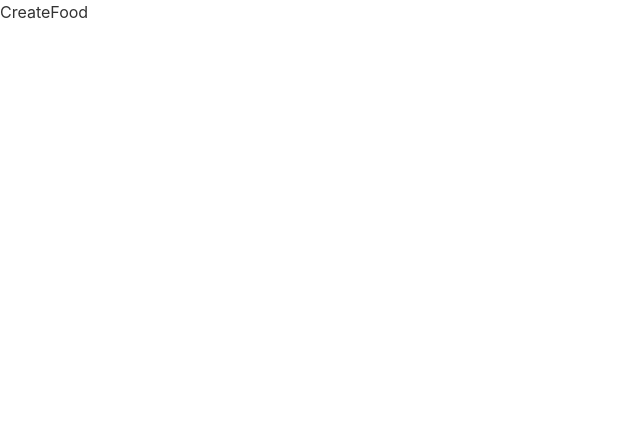
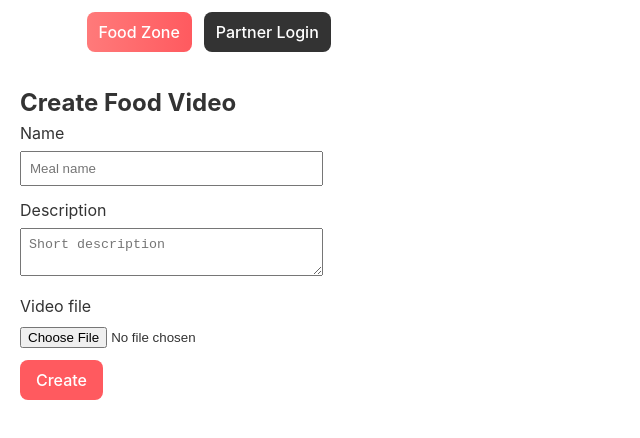
Before and after one commit to ANSHU9473/Zomato_Insta, a React app in the folder Frontend/: page /create-food in a window 1280 px wide. Shown: the top 438 px of the page, without its empty margins (0-640 px from the left). Built offline with nearby package versions, Linux system fonts and the light colour scheme; no server answers; the HTML template or start-up script is replaced by a standard one.

Commit message:
Initial commit

```diff
--- a/Frontend/src/Routes/AppRoutes.jsx
+++ b/Frontend/src/Routes/AppRoutes.jsx
@@ -1,5 +1,6 @@
 import React from 'react'
 import {BrowserRouter as Router, Routes, Route, Navigate} from 'react-router-dom'
+import Header from '../components/Header'
 import UserRegister from '../pages/UserRegisterFixed'
 import UserLogin from '../pages/UserLogin'
 import FoodPartnerRegister from '../pages/FoodPartnerRegister'
@@ -12,6 +13,7 @@ import Profile from '../pages/food-partener/Profile'
 const AppRoutes = () => {
   return (
     <Router>
+        <Header />
         <Routes>
     <Route path='/reels' element={<Reels/>}/>
 
--- /dev/null
+++ b/Frontend/src/components/Header.jsx
@@ -0,0 +1,38 @@
+import React, { useEffect, useState } from 'react'
+import { Link, useNavigate } from 'react-router-dom'
+import axios from 'axios'
+
+const Header = () => {
+  const [partnerId, setPartnerId] = useState(null)
+  const navigate = useNavigate()
+
+  useEffect(() => {
+    let mounted = true
+    axios.get('http://localhost:3000/api/auth/foodpartner/me', { withCredentials: true })
+      .then(res => {
+        if (!mounted) return
+        const id = res?.data?.foodPartener?._id || res?.data?.foodPartener?.id
+        setPartnerId(id)
+      })
+      .catch(()=>{})
+    return () => { mounted = false }
+  }, [])
+
+  return (
+    <header style={{display:'flex', alignItems:'center', justifyContent:'space-between', padding:12, borderBottom:'1px solid rgba(255,255,255,0.04)'}}>
+      <div>
+        <Link to="/" style={{textDecoration:'none', color:'#fff', fontWeight:700}}>Food App</Link>
+      </div>
+      <div style={{display:'flex', gap:12}}>
+        <Link to="/reels" style={{background:'linear-gradient(90deg,#ff7a7a,#ff5a5f)', padding:'8px 12px', borderRadius:8, color:'#fff', textDecoration:'none'}}>Food Zone</Link>
+        {partnerId ? (
+          <button onClick={()=> navigate('/create-food')} style={{padding:'8px 12px', borderRadius:8, background:'#ff5a5f', color:'#fff', border:'none'}}>Create Food</button>
+        ) : (
+          <Link to="/food-partner/login" style={{padding:'8px 12px', borderRadius:8, background:'#333', color:'#fff', textDecoration:'none'}}>Partner Login</Link>
+        )}
+      </div>
+    </header>
+  )
+}
+
+export default Header
--- a/Frontend/src/pages/FoodPartnerLogin.jsx
+++ b/Frontend/src/pages/FoodPartnerLogin.jsx
@@ -23,13 +23,20 @@ const FoodPartnerLogin = () => {
     e.preventDefault();
     // Form submission logic here
     console.log('Food Partner Login:', formData);
-    axios.post("http://localhost:3000/api/food-partner/login",{
-      email:formData.email,
-      password:formData.password
-    },{
-        withCredentials:true
-    })
-    navigate("/create-food");
+    (async () => {
+      try {
+        const res = await axios.post('http://localhost:3000/api/auth/foodpartner/login', {
+          email: formData.email,
+          password: formData.password
+        }, { withCredentials: true })
+        const partnerId = res?.data?.foodPartener?._id || res?.data?.foodPartener?.id
+        if (partnerId) navigate(`/food-partner/${partnerId}`)
+        else navigate('/create-food')
+      } catch (err) {
+        console.error('Food partner login error', err)
+        alert(err?.response?.data?.message || err.message || 'Login failed')
+      }
+    })()
   };
 
   return (
--- a/Frontend/src/pages/FoodPartnerRegister.jsx
+++ b/Frontend/src/pages/FoodPartnerRegister.jsx
@@ -7,12 +7,13 @@ import {useNavigate} from 'react-router-dom';
 const FoodPartnerRegister = () => {
   const navigate = useNavigate();
   const [formData, setFormData] = useState({
-    RestaurantName: '',
-    name: '',
+    name: '', // restaurant name
+    contactName: '',
     email: '',
     phone: '',
     password: ''
   });
+  const [videoFile, setVideoFile] = useState(null)
   const location = useLocation();
 
   const handleChange = (e) => {
@@ -23,20 +24,41 @@ const FoodPartnerRegister = () => {
     }));
   };
 
-  const handleSubmit = (e) => {
+  const handleFile = (e) => {
+    const f = e.target.files && e.target.files[0]
+    setVideoFile(f || null)
+  }
+
+  const handleSubmit = async (e) => {
     e.preventDefault();
-    // Form submission logic here
-    console.log('Food Partner Register:', formData);
-    axios.post("http://localhost:3000/api/auth/food-partner/register",{
-      restaurantName:formData.RestaurantName,
-      name:formData.name,
-      email:formData.email,
-      phone:formData.phone,
-      password:formData.password
+    try {
+      const payload = {
+        RestaurantName: formData.name,
+        contactName: formData.contactName,
+        email: formData.email,
+        password: formData.password,
+        phone: formData.phone
+      }
+      // register partner (this sets token2 cookie)
+      const res = await axios.post('http://localhost:3000/api/auth/foodpartner/register', payload, { withCredentials: true })
+      const partnerId = res?.data?.foodPartener?._id || res?.data?.foodPartener?.id
+
+      // if a video was provided, upload it to /api/food (requires auth cookie set by registration)
+      if (videoFile) {
+        const fd = new FormData()
+        fd.append('video', videoFile)
+        fd.append('name', `${formData.name} intro`)
+        fd.append('description', `${formData.name} uploaded video`)
+        await axios.post('http://localhost:3000/api/food', fd, { withCredentials: true, headers: { 'Content-Type': 'multipart/form-data' } })
+      }
+
+      // navigate to partner profile
+      if (partnerId) navigate(`/food-partner/${partnerId}`)
+      else navigate('/create-food')
+    } catch (err) {
+      console.error('Register partner error', err)
+      alert(err?.response?.data?.message || err.message || 'Registration failed')
     }
-  ,{        withCredentials:true
-      })
-      navigate("/create-food");
   };
 
   return (
@@ -57,26 +79,26 @@ const FoodPartnerRegister = () => {
 
         <form onSubmit={handleSubmit}>
           <div className="form-group">
-            <label htmlFor="restaurantName">Restaurant Name</label>
+            <label htmlFor="name">Restaurant Name</label>
             <input
               type="text"
-              id="restaurantName"
-              name="restaurantName"
+              id="name"
+              name="name"
               placeholder="Enter your restaurant name"
-              value={formData.restaurantName}
+              value={formData.name}
               onChange={handleChange}
               required
             />
           </div>
 
           <div className="form-group">
-            <label htmlFor="ownerName">Owner Name</label>
+            <label htmlFor="contactName">Contact Name</label>
             <input
               type="text"
-              id="ownerName"
-              name="ownerName"
-              placeholder="Enter your full name"
-              value={formData.ownerName}
+              id="contactName"
+              name="contactName"
+              placeholder="Enter contact / owner name"
+              value={formData.contactName}
               onChange={handleChange}
               required
             />
@@ -121,6 +143,11 @@ const FoodPartnerRegister = () => {
             />
           </div>
 
+          <div className="form-group">
+            <label htmlFor="video">Intro Video (optional)</label>
+            <input type="file" id="video" name="video" accept="video/*" onChange={handleFile} />
+          </div>
+
 
 
           <button type="submit" className="submit-btn">Register</button>
--- a/Frontend/src/pages/Reels.jsx
+++ b/Frontend/src/pages/Reels.jsx
@@ -156,8 +156,12 @@ const Reels = () => {
 
   return (
     <div className="reels-container" ref={containerRef}>
-      {sourceItems.map((item, index) => (
-        <section className="reel" key={item.foodPartner || item._id || item.id || index}>
+      {sourceItems.map((item, index) => {
+        // compute a stable string key: prefer foodPartner._id when populated, then item._id, then index
+        const partnerId = item.foodPartner && typeof item.foodPartner === 'object' ? (item.foodPartner._id || item.foodPartner.id) : item.foodPartner
+        const key = partnerId || item._id || item.id || index
+        return (
+          <section className="reel" key={String(key)}>
             <video
               className="reel-video"
               src={item.videoUrl || item.video || item.url}
@@ -173,12 +177,13 @@ const Reels = () => {
                 <h3 className="reel-title">{item.title || `Video ${index+1}`}</h3>
                 <p className="reel-desc">{item.description || ''}</p>
                 {/* debug: show computed partner id for this reel */}
-              <div style={{marginTop:8, color:'#ddd', fontSize:12}}>partner id: <code style={{color:'#fff'}}>{(item.foodPartner && item.foodPartner._id) ? item.foodPartner._id : (item.foodPartner || item._id || item.id || `fallback-${index}`)}</code></div>
-              <Link className="visit-btn" to={'/food-partner/' + (item.foodPartner && item.foodPartner._id ? item.foodPartner._id : (item.foodPartner || item._id || item.id || `fallback-${index}`))}>Visit Store</Link>
+                <div style={{marginTop:8, color:'#ddd', fontSize:12}}>partner id: <code style={{color:'#fff'}}>{partnerId || item._id || item.id || `fallback-${index}`}</code></div>
+                <Link className="visit-btn" to={'/food-partner/' + (partnerId || item._id || item.id || `fallback-${index}`)}>Visit Store</Link>
               </div>
             </div>
           </section>
-      ))}
+        )
+      })}
     </div>
   )
 }
--- a/Frontend/src/pages/UserLogin.jsx
+++ b/Frontend/src/pages/UserLogin.jsx
@@ -31,7 +31,7 @@ const UserLogin = () => {
     },{
         withCredentials:true
     })
-    navigate("/");
+    navigate("/reels");
   };
 
   return (
--- a/Frontend/src/pages/UserRegisterFixed.jsx
+++ b/Frontend/src/pages/UserRegisterFixed.jsx
@@ -33,7 +33,7 @@ const UserRegisterFixed = () => {
     });
     console.log(response.data);
 
-    navigate("/");
+    navigate("/reels");
   };
 
   const handleChange = (e) => {
--- a/Frontend/src/pages/food-partener/CreateFood.jsx
+++ b/Frontend/src/pages/food-partener/CreateFood.jsx
@@ -1,11 +1,64 @@
-import React from 'react'
+import React, { useState } from 'react'
+import '../../styles/reels.css'
+import axios from 'axios'
+import { useNavigate } from 'react-router-dom'
 
 const CreateFood = () => {
+  const [name, setName] = useState('')
+  const [description, setDescription] = useState('')
+  const [videoFile, setVideoFile] = useState(null)
+  const [loading, setLoading] = useState(false)
+  const navigate = useNavigate()
+
+  const handleSubmit = async (e) => {
+    e.preventDefault()
+    if (!name) return alert('Please provide a name')
+    if (!videoFile) return alert('Please choose a video file')
+    setLoading(true)
+    try {
+      const fd = new FormData()
+      fd.append('video', videoFile)
+      fd.append('name', name)
+      fd.append('description', description)
+
+      const res = await axios.post('http://localhost:3000/api/food', fd, { withCredentials: true, headers: { 'Content-Type': 'multipart/form-data' } })
+      // after creation, redirect to reels or profile
+      navigate('/reels')
+    } catch (err) {
+      console.error('Create food error', err)
+      alert(err?.response?.data?.message || err.message || 'Upload failed')
+    } finally {
+      setLoading(false)
+    }
+  }
+
   return (
-    <div>
-      CreateFood
+    <div style={{padding:20}}>
+      <h2>Create Food Video</h2>
+      <form onSubmit={handleSubmit} style={{maxWidth:560}}>
+        <div style={{marginBottom:12}}>
+          <label style={{display:'block', marginBottom:6}}>Name</label>
+          <input value={name} onChange={e=>setName(e.target.value)} placeholder="Meal name" style={{width:'100%', padding:8}} />
+        </div>
+
+        <div style={{marginBottom:12}}>
+          <label style={{display:'block', marginBottom:6}}>Description</label>
+          <textarea value={description} onChange={e=>setDescription(e.target.value)} placeholder="Short description" style={{width:'100%', padding:8}} />
+        </div>
+
+        <div style={{marginBottom:12}}>
+          <label style={{display:'block', marginBottom:6}}>Video file</label>
+          <input type="file" accept="video/*" onChange={e=>setVideoFile(e.target.files && e.target.files[0])} />
+        </div>
+
+        <div>
+          <button type="submit" disabled={loading} style={{padding:'10px 16px', background:'#ff5a5f', color:'#fff', border:'none', borderRadius:8}}>
+            {loading ? 'Uploading...' : 'Create'}
+          </button>
+        </div>
+      </form>
     </div>
   )
 }
 
-export default CreateFood;
+export default CreateFood
--- a/Frontend/src/pages/food-partener/Profile.jsx
+++ b/Frontend/src/pages/food-partener/Profile.jsx
@@ -9,6 +9,7 @@ const Profile = () => {
   const [videos, setVideos] = useState([])
   const [loading, setLoading] = useState(true)
 
+  const [currentPartnerId, setCurrentPartnerId] = useState(null)
   useEffect(() => {
     let mounted = true
     const load = async () => {
@@ -31,6 +32,14 @@ const Profile = () => {
         })
         setVideos(filtered)
       } catch (err) {
+        // try to fetch current authenticated partner id (optional)
+        try {
+          const me = await axios.get('http://localhost:3000/api/auth/foodpartner/me', { withCredentials: true })
+          const meId = me?.data?.foodPartener?._id || me?.data?.foodPartener?.id
+          setCurrentPartnerId(meId)
+        } catch (e) {
+          // ignore if not logged in
+        }
         console.error('Profile load error', err)
       } finally {
         if (mounted) setLoading(false)
@@ -46,6 +55,11 @@ const Profile = () => {
   return (
     <div className="profile-page">
       <div style={{position:'fixed', right:12, top:12, zIndex:40, background:'rgba(0,0,0,0.5)', color:'#fff', padding:8, borderRadius:6, fontSize:12}}>
+      <div style={{display:'flex', justifyContent:'flex-end', padding:12}}>
+        {String(currentPartnerId) === String(id) && (
+          <button onClick={() => window.location.assign('/create-food')} style={{padding:'8px 12px', background:'#ff5a5f', color:'#fff', border:'none', borderRadius:6}}>Create Food</button>
+        )}
+      </div>
         <div>profile id: <code style={{color:'#fff'}}>{id}</code></div>
         <div style={{marginTop:6}}>partner._id: <code style={{color:'#fff'}}>{partner._id || partner.id || '–'}</code></div>
       </div>
```
Also changed, not shown: Frontend/src/pages/general/Home.css (added, +20 -0 lines), Frontend/src/pages/general/Home.jsx (+6 -2 lines), 2 other files (tests, documents, lock files or other folders). Lines whose indentation alone changed are shown as unchanged.
